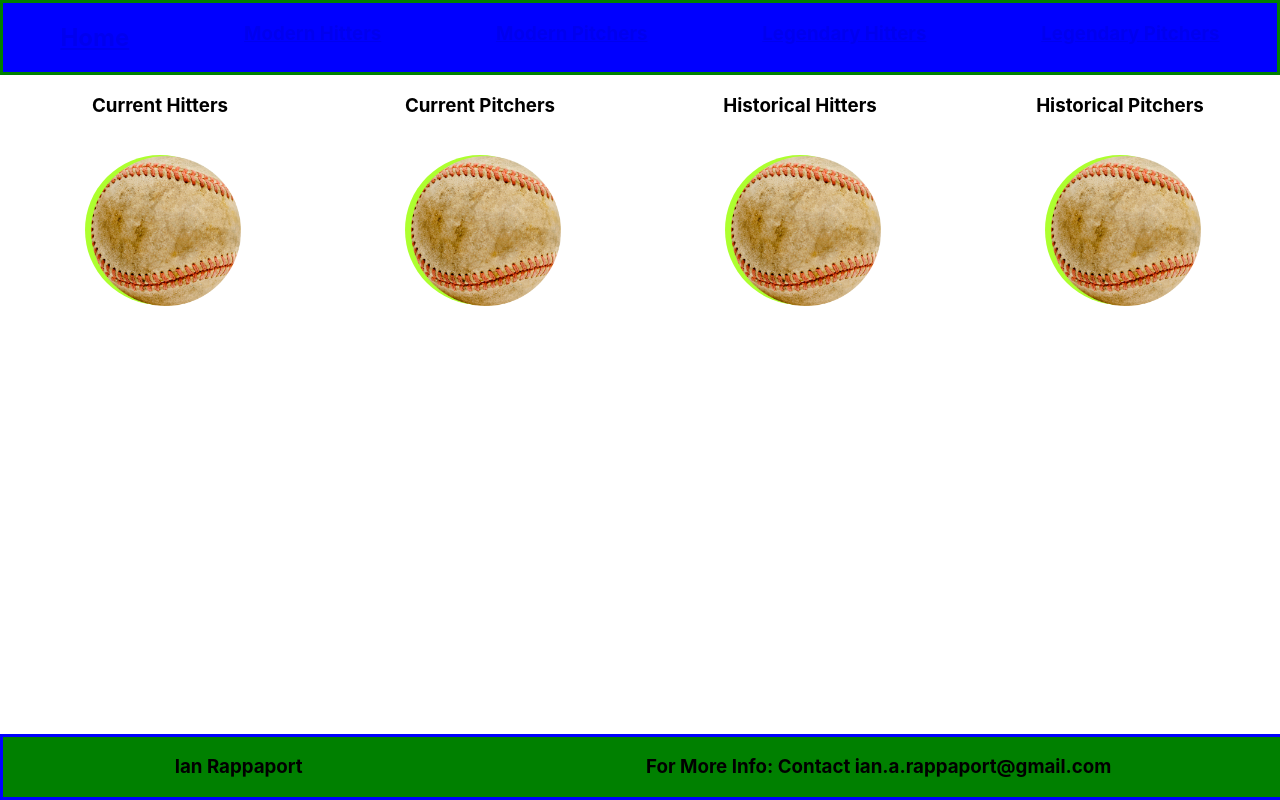
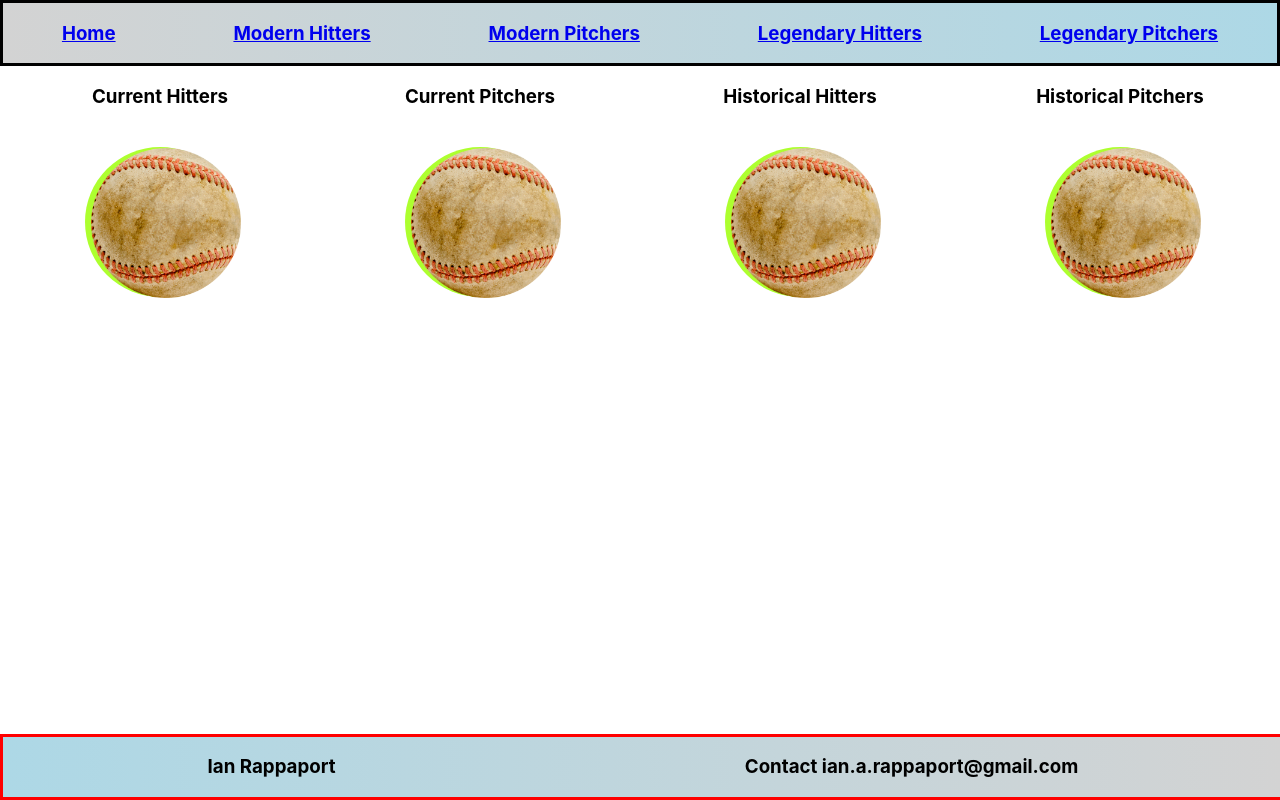
Before and after one commit to iar001/mlb-project, a React (Create React App) app: page / in a window 1280 px wide. Built offline with nearby package versions, Linux system fonts and the light colour scheme.

Commit message:
css stuff

```diff
--- a/src/App.css
+++ b/src/App.css
@@ -1,10 +1,11 @@
 
 
 .header {
-  background-color: blue;
+  background: linear-gradient(to right, lightgrey, lightblue);
+  color: red;
   text-align: center;
   margin: 0 auto;
-  border: 3px solid green;
+  border: 3px solid black;
   display: flex;
   justify-content: space-around;
 }
@@ -51,12 +52,17 @@ text-align: center;
 .players {
   display: flex;
   justify-content: space-around;
+  background-image: url("https://cdn.pixabay.com/photo/2016/01/19/15/05/baseball-field-1149153_1280.jpg");
+  background-size: cover;                      /* <------ */
+  background-repeat: no-repeat;
+  background-position: center center;
+  color: white;
 }
 
 .pitchers {
   display: flex;
   justify-content: space-around;
-  background-image: url("https://wallpaperplay.com/walls/full/9/7/0/293011.jpg");
+  background-image: url("https://cdn.pixabay.com/photo/2014/06/20/10/44/softball-372979_1280.jpg");
   background-size: cover;                      /* <------ */
   background-repeat: no-repeat;
   background-position: center center;
@@ -66,20 +72,30 @@ text-align: center;
 .historical-batters {
   display: flex;
   justify-content: space-around;
+  background-image: url("https://images.fineartamerica.com/images/artworkimages/mediumlarge/1/babe-ruth-lou-gehrig-and-joe-dimaggio-marvin-blaine.jpg");
+  background-size: cover;                      /* <------ */
+  background-repeat: no-repeat;
+  background-position: center center;
+  color: white;
 }
 
 .historical-pitchers {
   display: flex;
   justify-content: space-around;
+  background-image: url("https://cdn-s3.si.com/s3fs-public/johnny-lindell-getty2.jpg");
+  background-size: cover;                      /* <------ */
+  background-repeat: no-repeat;
+  background-position: center center;
+  color: white;
 }
 
 .footer {
   text-align: center;
-  background-color: green;
+  background: linear-gradient(to right, lightblue, lightgrey);
   bottom: 0;
   position: fixed;
   width: 100%;
-  border: 3px solid blue;
+  border: 3px solid red;
   display: flex;
   justify-content: space-around;
 }
--- a/src/components/Footer.jsx
+++ b/src/components/Footer.jsx
@@ -11,7 +11,7 @@ export default function Footer(props) {
         <h3>Ian Rappaport</h3>
       </div>
       <div>
-        <h3>For More Info: Contact ian.a.rappaport@gmail.com</h3>
+        <h3>Contact ian.a.rappaport@gmail.com</h3>
       </div>
 
     </div>
--- a/src/components/Header.jsx
+++ b/src/components/Header.jsx
@@ -5,7 +5,7 @@ export default function Header(props) {
   return (
     <div className="header">
       <Link to="/">
-        <h2>Home</h2>
+        <h3>Home</h3>
       </Link>
       <Link to="/hitters">
         <h3>Modern Hitters</h3>
--- a/src/components/Players.jsx
+++ b/src/components/Players.jsx
@@ -30,7 +30,7 @@ export default function Players(props) {
         <h3>Runs Batted In: {props.playerStatsNameIDInfo.rbi}</h3>
         <h3>Slugging Percentage: {props.playerStatsNameIDInfo.slg}</h3>
         <h3>On Base Percentage: {props.playerStatsNameIDInfo.obp}</h3>
-        <h3>Player ID: {props.playerStatsNameIDInfo.player_id}</h3>
+        {/* <h3>Player ID: {props.playerStatsNameIDInfo.player_id}</h3> */}
         {/* </form> */}
       </div>
 
@@ -59,7 +59,7 @@ export default function Players(props) {
         <h3>Runs Batted In: {props.playerStatsNameIDInfo2.rbi}</h3>
         <h3>Slugging Percentage: {props.playerStatsNameIDInfo2.slg}</h3>
         <h3>On Base Percentage: {props.playerStatsNameIDInfo2.obp}</h3>
-          <h3>Player ID: {props.playerStatsNameIDInfo2.player_id}</h3>
+        {/* <h3>Player ID: {props.playerStatsNameIDInfo2.player_id}</h3> */}
         {/* </form> */}
       </div>
 
```
Lines whose indentation alone changed are shown as unchanged.
